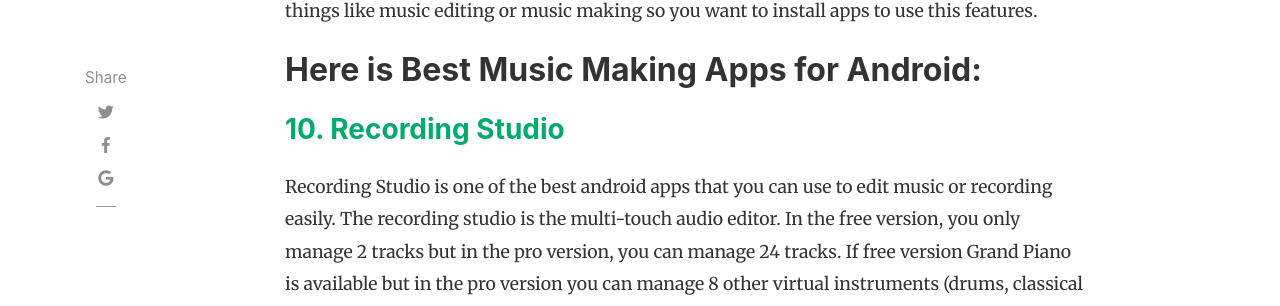
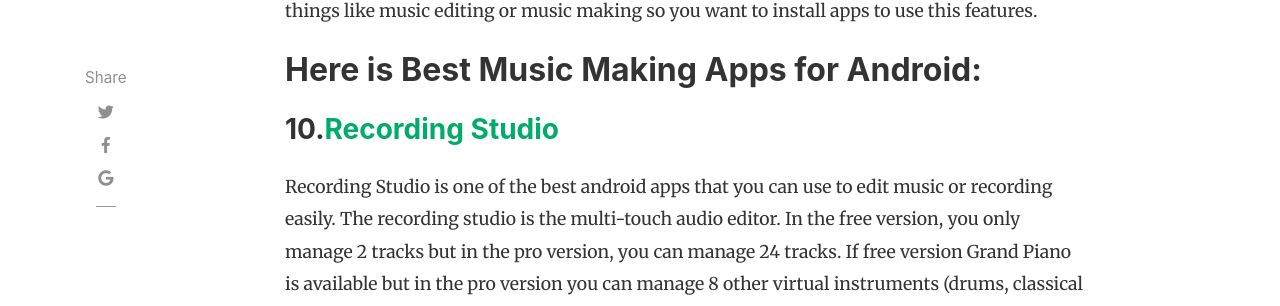
Before and after one commit to andrimoopensource/blog, a Jekyll site: the page built from _posts/2018-08-12-best-music-making-apps-for-android.md, in a window 1280 px wide and 900 px high, scrolled down 909 px. Shown: the part 148-454 px from the top of the window. Built offline with Jekyll 4.4.1, drawn with Linux system fonts in a browser that asks for light colours; nearby versions of some CDN libraries; comment, search, counter and statistics services are not loaded.

```diff
--- a/_posts/2018-08-12-best-music-making-apps-for-android.md
+++ b/_posts/2018-08-12-best-music-making-apps-for-android.md
@@ -10,7 +10,7 @@ Are you looking for the Best Music Making Apps for Android then this article is
 
 ## Here is Best Music Making Apps for Android:
 
-### [10. Recording Studio](https://play.google.com/store/apps/details?id=com.glaucopercopo.app.recordingstudiolite){:rel="nofollow"}{:target="_blank"}
+### 10.[Recording Studio](https://play.google.com/store/apps/details?id=com.glaucopercopo.app.recordingstudiolite){:rel="nofollow"}{:target="_blank"}
 
 Recording Studio is one of the best android apps that you can use to edit music or recording easily. The recording studio is the multi-touch audio editor. In the free version, you only manage 2 tracks but in the pro version, you can manage 24 tracks. If free version Grand Piano is available but in the pro version you can manage 8 other virtual instruments (drums, classical guitar, rock organ, pipe organ, bass, strings, harpsichord, electric guitar)
 
```
